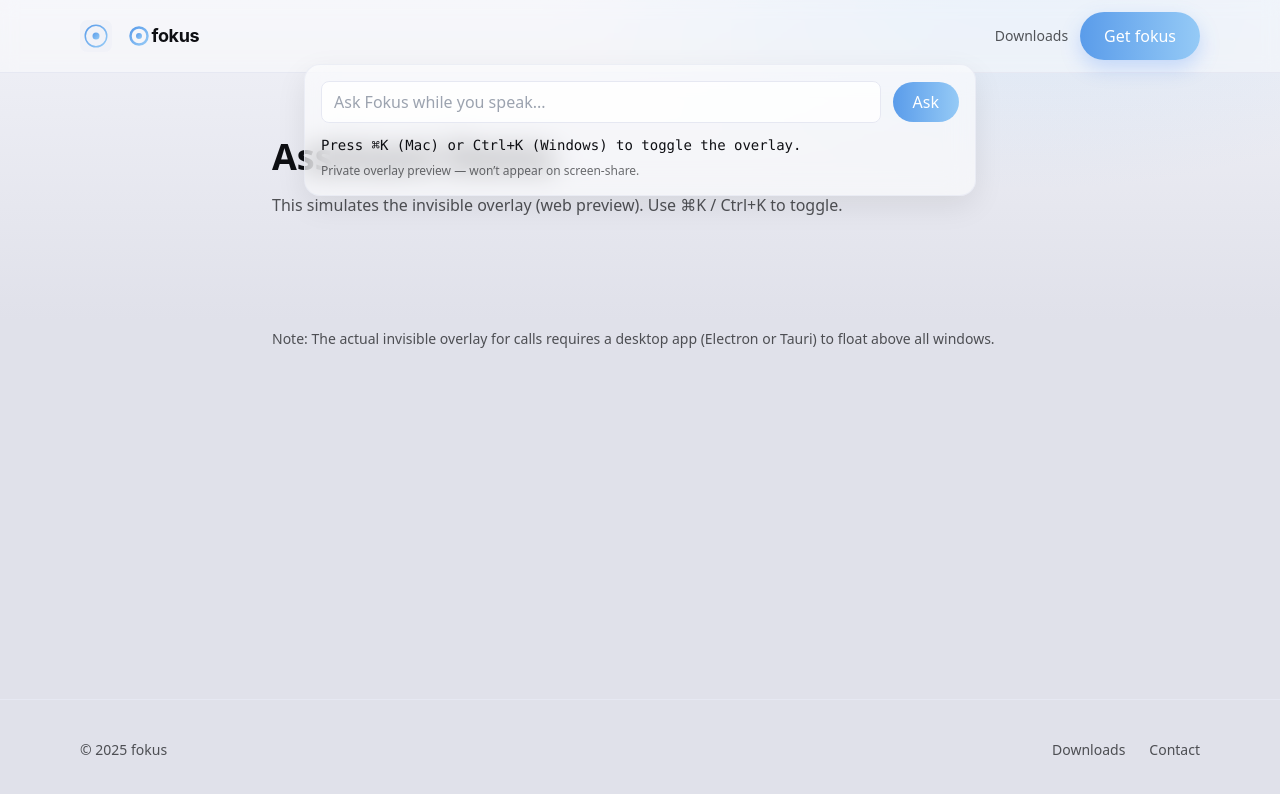
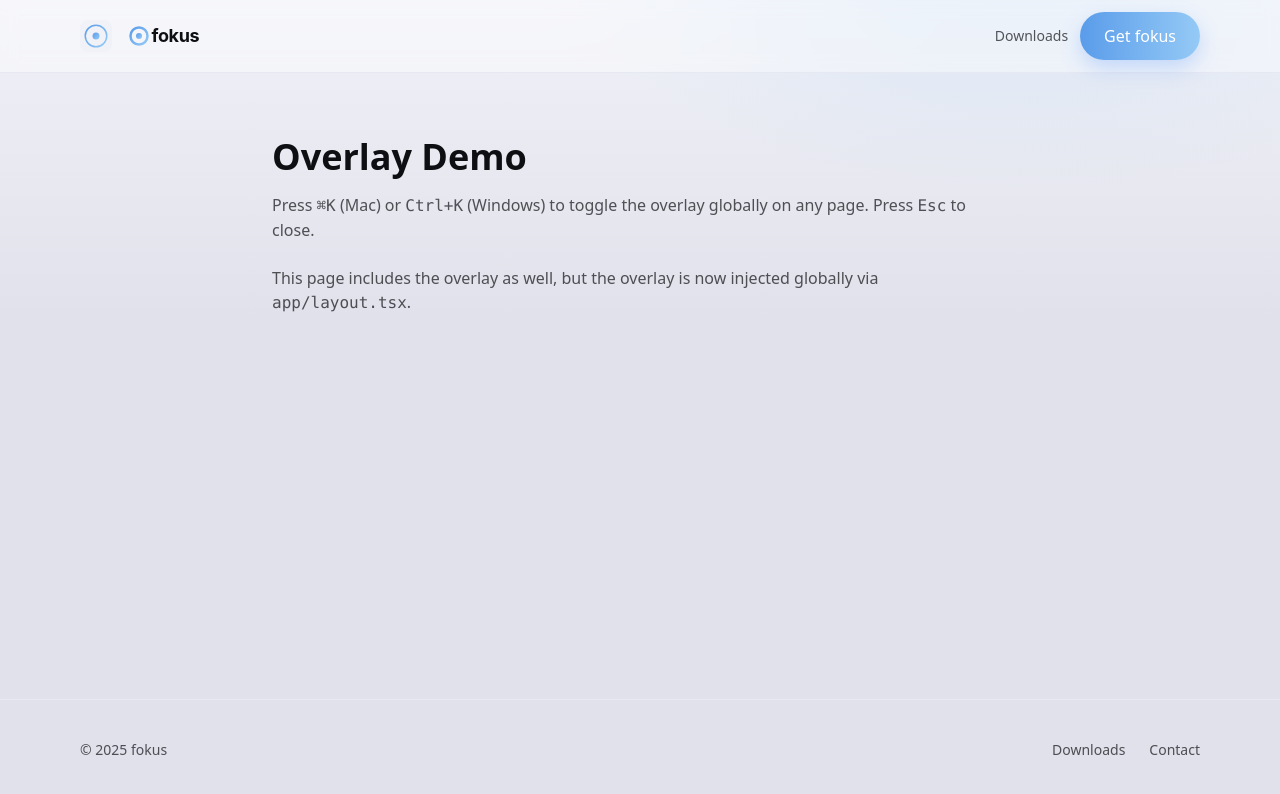
Before and after one commit to andershx/Fokus, a Next.js app: page /demo in a window 1280 px wide. Shown: the top 794 px of the page. Built offline with nearby package versions, Linux system fonts and the light colour scheme.

Commit message:
Add files via upload

```diff
--- a/app/api/assistant/route.ts
+++ b/app/api/assistant/route.ts
@@ -6,6 +6,7 @@
   const { prompt, context } = await req.json().catch(() => ({ prompt: "", context: "" }));
   const apiKey = process.env.OPENAI_API_KEY;
 
+  // If there's no key configured, return a friendly mock so the UI still works.
   if (!apiKey) {
     const mock = `
 • Key point captured.
@@ -25,7 +26,7 @@
       body: JSON.stringify({
         model: "gpt-4o-mini",
         messages: [
-          { role: "system", content: "You are a real-time call aide. Be concise, show 3–5 bullets." },
+          { role: "system", content: "You are a real-time call aide. Be concise and use 3–5 bullet points." },
           { role: "user", content: `Prompt: ${prompt}\nContext: ${context || "N/A"}` }
         ]
       })
--- a/app/demo/page.tsx
+++ b/app/demo/page.tsx
@@ -1,72 +1,15 @@
 "use client";
-import { useEffect, useRef, useState } from "react";
+import OverlayClient from "@/components/OverlayClient";
 
-export default function DemoPage() {
-  const [open, setOpen] = useState(true);
-  const [loading, setLoading] = useState(false);
-  const [answer, setAnswer] = useState("Press ⌘K (Mac) or Ctrl+K (Windows) to toggle the overlay.");
-  const inputRef = useRef<HTMLInputElement>(null);
-
-  useEffect(() => {
-    const onKey = (e: KeyboardEvent) => {
-      const mac = navigator.platform.toUpperCase().includes("MAC");
-      const combo = mac ? e.metaKey && e.key.toLowerCase() === "k" : e.ctrlKey && e.key.toLowerCase() === "k";
-      if (combo) {
-        e.preventDefault();
-        setOpen(v => !v);
-      }
-    };
-    window.addEventListener("keydown", onKey);
-    return () => window.removeEventListener("keydown", onKey);
-  }, []);
-
-  async function ask(e?: React.FormEvent) {
-    e?.preventDefault();
-    const prompt = inputRef.current?.value?.trim();
-    if (!prompt) return;
-    setLoading(true);
-    setAnswer("Thinking...");
-    try {
-      const res = await fetch("/api/assistant", {
-        method: "POST",
-        headers: { "Content-Type": "application/json" },
-        body: JSON.stringify({ prompt, context: "Live call context (stub)" })
-      });
-      const data = await res.json();
-      setAnswer(data.text || "No response");
-    } finally {
-      setLoading(false);
-    }
-  }
-
+export default function Demo() {
   return (
     <div className="mx-auto max-w-3xl px-4 py-16">
-      <h1 className="text-4xl font-bold mb-4">Assistant Demo</h1>
-      <p className="text-text/70 mb-6">This simulates the invisible overlay (web preview). Use ⌘K / Ctrl+K to toggle.</p>
-
-      {open && (
-        <div className="fixed inset-x-0 top-16 mx-auto max-w-2xl z-50 frosted p-4 border border-white/60">
-          <form onSubmit={ask} className="flex items-center gap-3">
-            <input
-              ref={inputRef}
-              className="flex-1 px-3 py-2 rounded-lg border border-border bg-white/80 outline-none"
-              placeholder="Ask Fokus while you speak..."
-            />
-            <button
-              disabled={loading}
-              className="rounded-pill px-5 py-2 text-white bg-gradient-to-r from-primaryA to-primaryB disabled:opacity-60"
-            >
-              {loading ? "Asking..." : "Ask"}
-            </button>
-          </form>
-          <pre className="mt-3 text-sm whitespace-pre-wrap">{answer}</pre>
-          <div className="mt-2 text-xs text-text/60">Private overlay preview — won’t appear on screen-share.</div>
-        </div>
-      )}
-
-      <div className="mt-28 text-sm text-text/70">
-        Note: The actual invisible overlay for calls requires a desktop app (Electron or Tauri) to float above all windows.
-      </div>
+      <h1 className="text-4xl font-bold mb-4">Overlay Demo</h1>
+      <p className="text-text/70 mb-6">
+        Press <kbd>⌘K</kbd> (Mac) or <kbd>Ctrl+K</kbd> (Windows) to toggle the overlay globally on any page. Press <kbd>Esc</kbd> to close.
+      </p>
+      <p className="text-text/70">This page includes the overlay as well, but the overlay is now injected globally via <code>app/layout.tsx</code>.</p>
+      <OverlayClient />
     </div>
   );
 }
--- a/app/layout.tsx
+++ b/app/layout.tsx
@@ -3,6 +3,10 @@
 import { site } from "@/lib/meta";
 import { Header } from "@/components/Header";
 import { Footer } from "@/components/Footer";
+import dynamic from "next/dynamic";
+
+// Dynamically load the overlay on the client only (no SSR)
+const OverlayClient = dynamic(() => import("@/components/OverlayClient"), { ssr: false });
 
 export const metadata: Metadata = {
   metadataBase: new URL("https://fokus.example"),
@@ -26,6 +30,8 @@
         <Header />
         <main className="flex-1">{children}</main>
         <Footer />
+        {/* Global overlay hotkey (⌘K / Ctrl+K) */}
+        <OverlayClient />
       </body>
     </html>
   );
--- /dev/null
+++ b/components/OverlayClient.tsx
@@ -0,0 +1,69 @@
+"use client";
+import { useEffect, useRef, useState } from "react";
+
+export default function OverlayClient() {
+  const [open, setOpen] = useState(false);
+  const [loading, setLoading] = useState(false);
+  const [answer, setAnswer] = useState<string>("");
+  const inputRef = useRef<HTMLInputElement>(null);
+
+  useEffect(() => {
+    const onKey = (e: KeyboardEvent) => {
+      const mac = navigator.platform.toUpperCase().includes("MAC");
+      const isToggle = mac ? e.metaKey && e.key.toLowerCase() === "k" : e.ctrlKey && e.key.toLowerCase() === "k";
+      if (isToggle) {
+        e.preventDefault();
+        setOpen(v => !v);
+        setTimeout(() => inputRef.current?.focus(), 10);
+      }
+      if (e.key === "Escape") setOpen(false);
+    };
+    window.addEventListener("keydown", onKey);
+    return () => window.removeEventListener("keydown", onKey);
+  }, []);
+
+  async function ask(e?: React.FormEvent) {
+    e?.preventDefault();
+    const prompt = inputRef.current?.value?.trim();
+    if (!prompt) return;
+    setLoading(true);
+    setAnswer("Thinking...");
+    try {
+      const res = await fetch("/api/assistant", {
+        method: "POST",
+        headers: { "Content-Type": "application/json" },
+        body: JSON.stringify({ prompt, context: "Live call context (web preview)" })
+      });
+      const data = await res.json();
+      setAnswer(data.text || "No response");
+    } finally {
+      setLoading(false);
+    }
+  }
+
+  if (!open) return null;
+
+  return (
+    <div className="fixed inset-0 z-[1000] flex items-start justify-center p-4">
+      {/* click outside to close */}
+      <div className="absolute inset-0 bg-black/10" onClick={() => setOpen(false)} />
+      <div className="relative frosted border border-white/60 w-full max-w-2xl mt-16 p-4">
+        <form onSubmit={ask} className="flex items-center gap-3">
+          <input
+            ref={inputRef}
+            className="flex-1 px-3 py-2 rounded-lg border border-border bg-white/80 outline-none"
+            placeholder="Ask Fokus (⌘K / Ctrl+K to toggle, Esc to close)"
+          />
+          <button
+            disabled={loading}
+            className="rounded-pill px-5 py-2 text-white bg-gradient-to-r from-primaryA to-primaryB disabled:opacity-60"
+          >
+            {loading ? "Asking..." : "Ask"}
+          </button>
+        </form>
+        {answer && <pre className="mt-3 text-sm whitespace-pre-wrap">{answer}</pre>}
+        <div className="mt-2 text-xs text-text/60">Overlay preview — in a real desktop app, this window stays invisible to screen-share.</div>
+      </div>
+    </div>
+  );
+}
```
